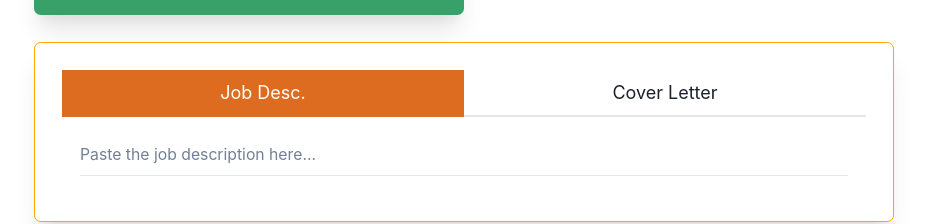
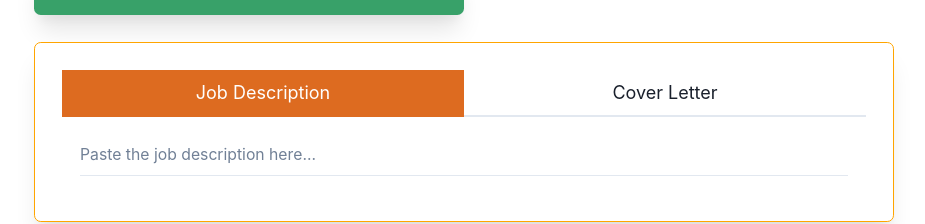
Before and after one commit to MitchZinck/GPT3-CoverLetter, a Next.js app: page / in a window 1280 px wide. Shown: the part 269-493 px from the top of the page, without its empty margins (176-1101 px from the left). Built offline with nearby package versions, Linux system fonts and the light colour scheme.

Commit message:
Refactor Job Desc. -> Job Description

```diff
--- a/components/submit.js
+++ b/components/submit.js
@@ -69,7 +69,7 @@ function Submit() {
             <Box borderWidth='1px' borderRadius='lg' borderColor="orange" overflow='hidden' boxShadow='xl' p='6' rounded='md' bg='white'>
               <Tabs isFitted index={tabIndex} onChange={handleTabsChange}>
                 <TabList>
-                  <Tab _selected={{ color: 'white', bg: 'orange.500' }}>Job Desc.</Tab>
+                  <Tab _selected={{ color: 'white', bg: 'orange.500' }}>Job Description</Tab>
                   <Tab _selected={{ color: 'white', bg: 'orange.500' }}>Cover Letter</Tab>
                 </TabList>
                 <TabPanels>
```
